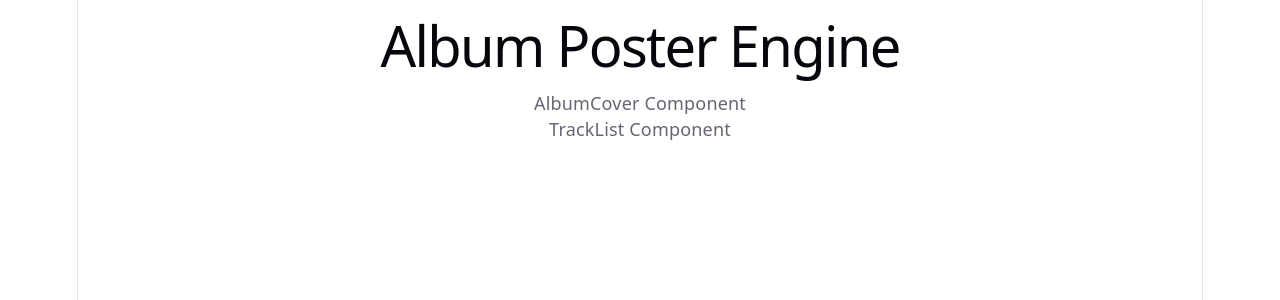
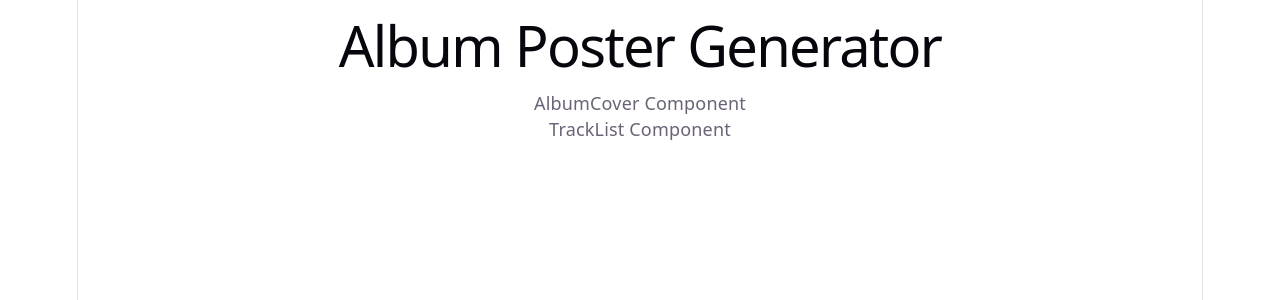
Before and after one commit to RafaxWolf/AlbmPostr-Engine, a React (Vite) app: page / in a window 1280 px wide. Shown: the top 300 px of the page. Built offline with nearby package versions, Linux system fonts and the light colour scheme.

Commit message:
Update App.tsx

```diff
--- a/src/App.tsx
+++ b/src/App.tsx
@@ -7,7 +7,7 @@ function App() {
 
   return (
     <main className='app'>
-      <h1>Album Poster Engine</h1>
+      <h1>Album Poster Generator</h1>
 
       <Poster album={mockAlbum}/>
 
```
